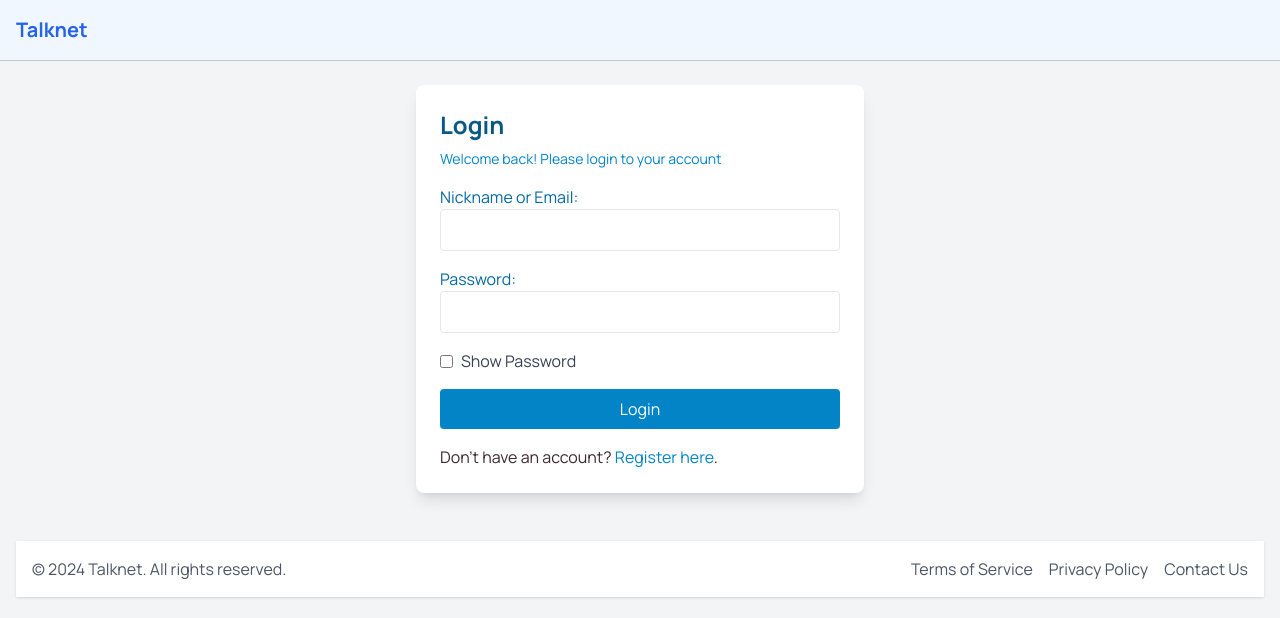
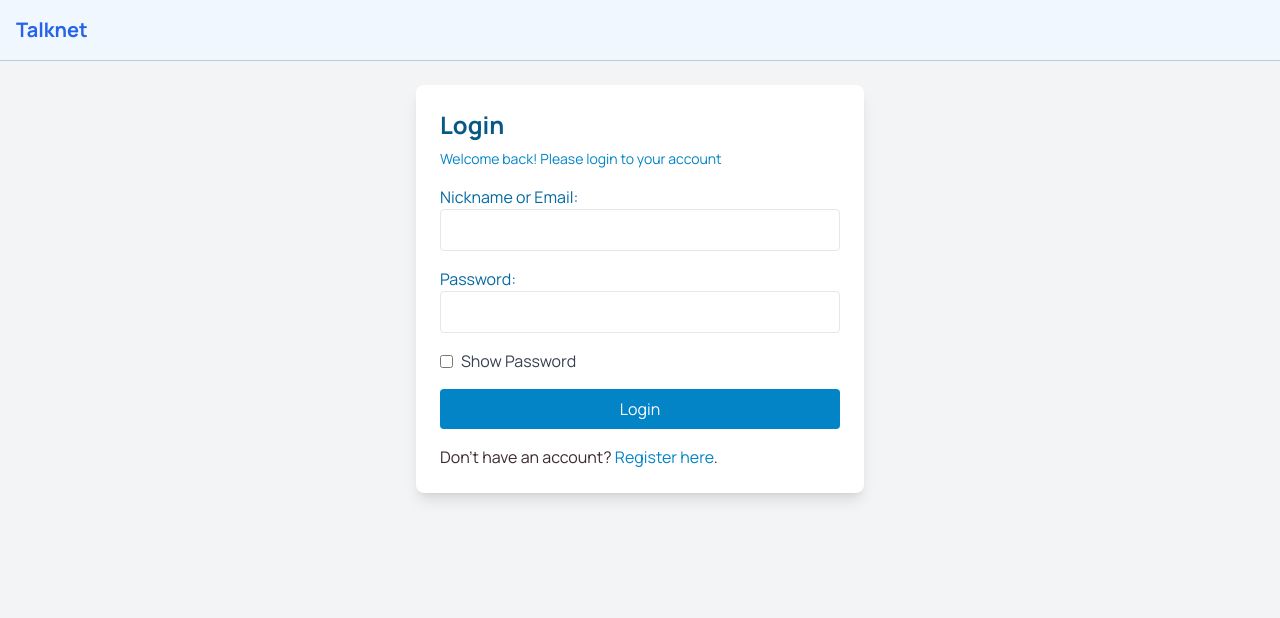
Before and after one commit to AliHJMM/Real-time, a plain HTML site: page static/pages/index.html in a window 1280 px wide. Drawn offline with nearby package versions, Linux system fonts and the light colour scheme; no server answers.

Commit message:
No Fking  Footer

```diff
--- a/static/pages/index.html
+++ b/static/pages/index.html
@@ -14,7 +14,7 @@
     <!-- Custom CSS -->
     <link rel="stylesheet" href="/static/styles/index.css">
 </head>
-<body class="bg-gray-100">
+<body class="bg-gray-100 flex flex-col min-h-screen">
 
     <!-- Navigation Bar -->
     <nav class="navbar">
@@ -345,18 +345,6 @@
 
     </div>
 
-    <!-- Footer -->
-    <footer class="bg-white shadow mt-12">
-        <div class="container mx-auto px-4 py-4 flex justify-between items-center text-gray-600">
-            <p>&copy; 2024 Talknet. All rights reserved.</p>
-            <div class="flex space-x-4">
-                <a href="#Terms" class="hover:text-blue-600 hover:underline">Terms of Service</a>
-                <a href="#Privacy" class="hover:text-blue-600 hover:underline">Privacy Policy</a>
-                <a href="#ContactUs" class="hover:text-blue-600 hover:underline">Contact Us</a>
-            </div>
-        </div>
-    </footer>
-
     <!-- JavaScript Files -->
     <script src="/static/js/views.js"></script>
     <script src="/static/js/router.js"></script>
```
Also changed, not shown: static/styles/index.css (line endings or trailing spaces), 1 other file.
